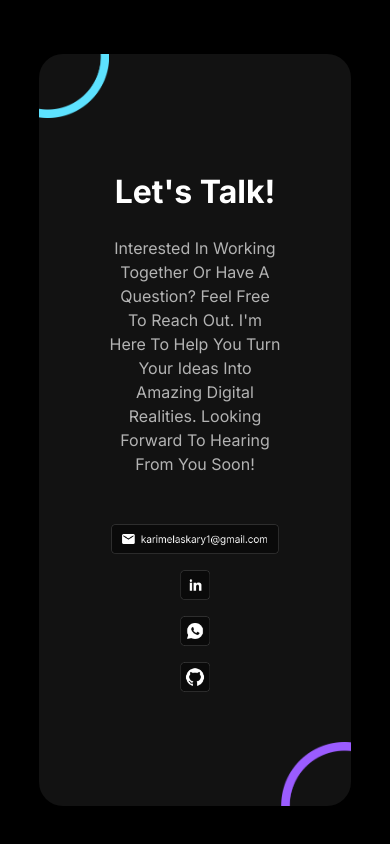
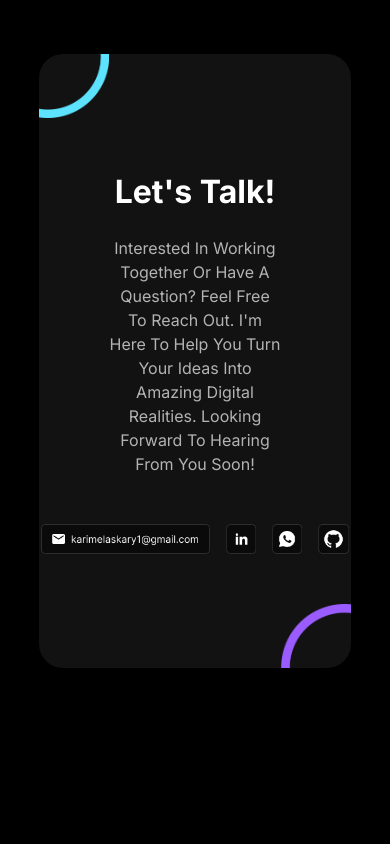
Before and after one commit to KarimElaskary/Portfolio, a React (Vite) app: page / in a window 390 px wide. Shown: the part 3890-4734 px from the top of the page. After the commit the page ends 4608 px from the top, so only its background shows below. Built offline with nearby package versions, Linux system fonts and the light colour scheme.

Commit message:
flex update

```diff
--- a/src/components/Footer.jsx
+++ b/src/components/Footer.jsx
@@ -27,7 +27,7 @@ const Footer = () => {
           out. I'm here to help you turn your ideas into amazing digital
           realities. Looking forward to hearing from you soon!
         </p>
-        <div className='flex gap-4 mb-[50px] flex-col md:flex-row justify-center items-center'>
+        <div className='flex gap-4 mb-[50px] flex-wrap md:flex-row justify-center items-center'>
           <a href='mailto:karimelaskary1@gmail.com'>
             <img src={gmail} alt='gmail' className='h-[30px] md:h-[48px]' />
           </a>
```
